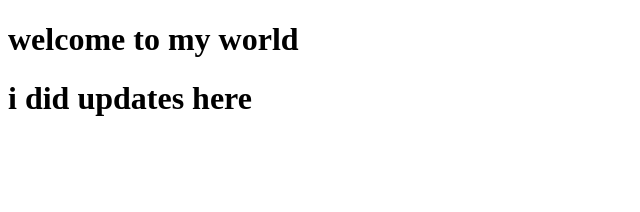
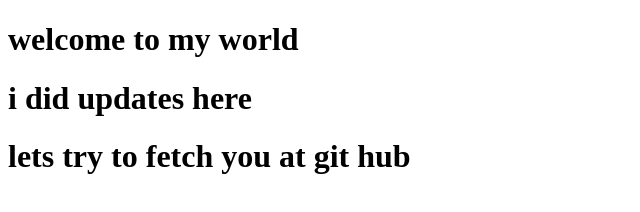
Before and after one commit to latika-prajapat/revise-git, a plain HTML site: page index.html in a window 1280 px wide. Shown: the whole page, without its empty margins (0-640 px from the left). Drawn offline with Linux system fonts and the light colour scheme.

Commit message:
fetch commit

```diff
--- a/index.html
+++ b/index.html
@@ -8,6 +8,7 @@
 <body>
     <h1>welcome to my world</h1>
     <h1>i did updates here</h1>
+    <h1>lets try to fetch you at git hub</h1>
 </body>
 
 </html>
```
